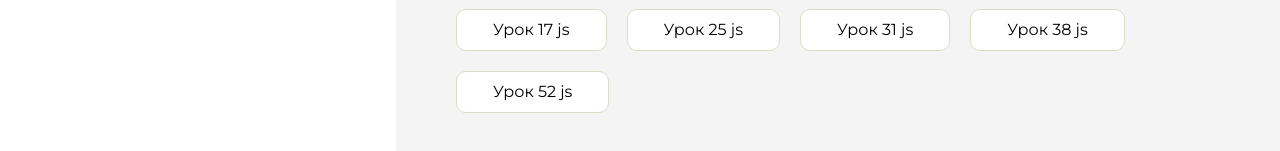
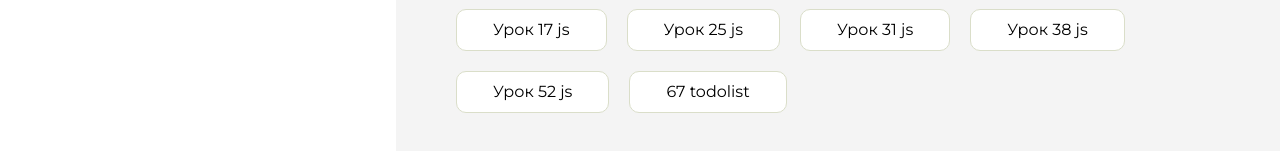
Before and after one commit to Yngvarr757/homework, a plain HTML site: page index.html in a window 1280 px wide. Shown: the part 477-628 px from the top of the page. Drawn offline with Linux system fonts and the light colour scheme.

Commit message:
Update index.html

```diff
--- a/index.html
+++ b/index.html
@@ -156,6 +156,9 @@
                     <li class="content__list-item">
                         <a href="homewotk-14/index.html">Урок 52 js</a>
                     </li>
+                    <li class="content__list-item">
+                        <a href="todolist/index.html">67 todolist</a>
+                    </li>
                 </ul>
             </div>
             <div class="content__block hidden" id="diplomBlock">
```
